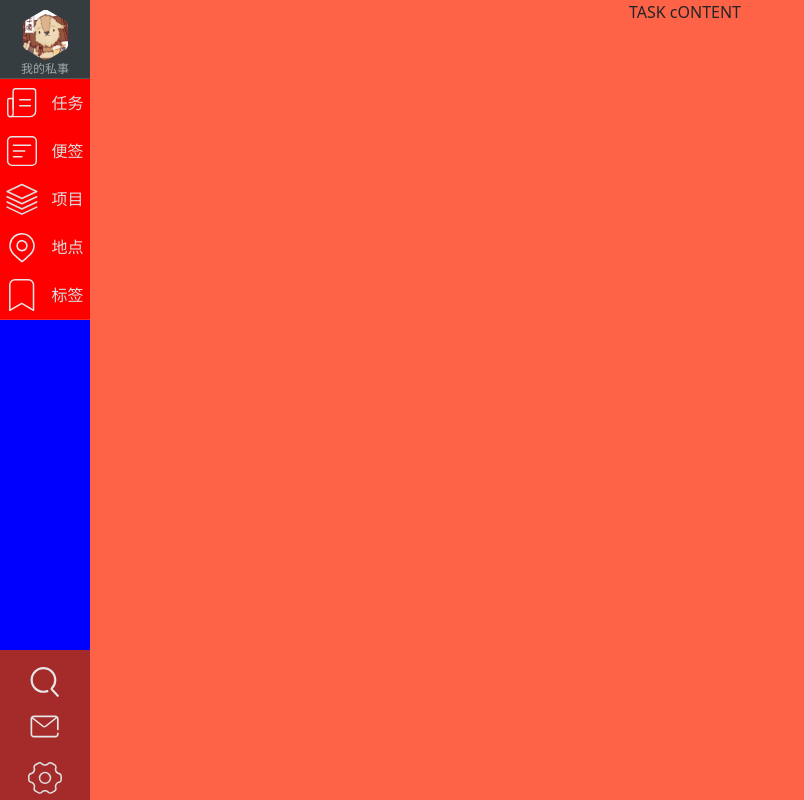
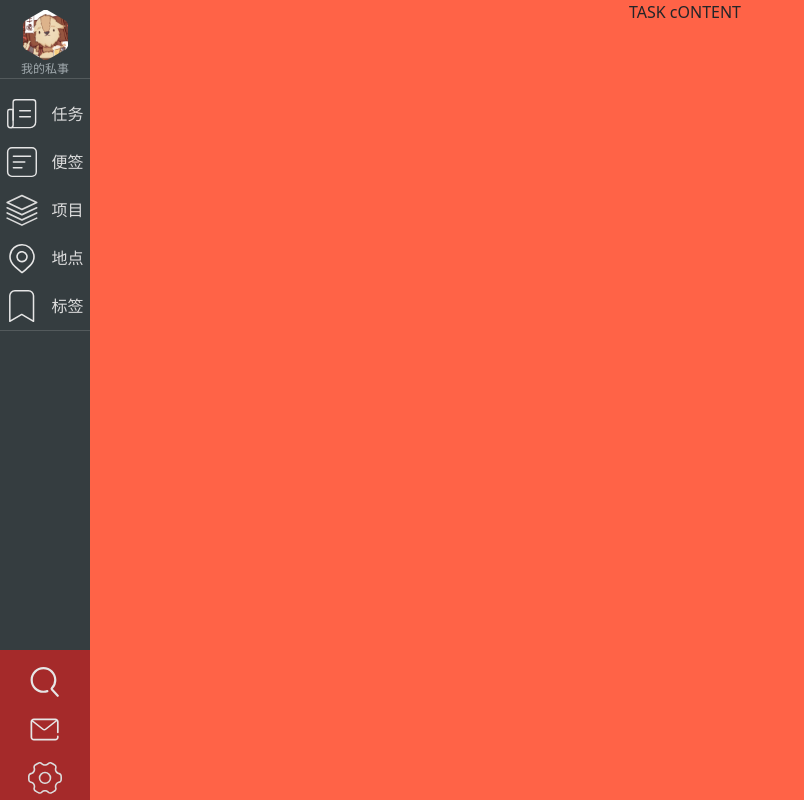
Before and after one commit to liulaoliu/hieplan, a React (Create React App) app: page /main/task in a window 1280 px wide. Shown: the whole page, without its empty margins (0-804 px from the left). Built offline with nearby package versions, Linux system fonts and the light colour scheme.

Commit message:
POPOVER 的OVERLAY 定位正确 新的策略成功

```diff
--- a/src/Components/taskPage/SidebarAvatar.tsx
+++ b/src/Components/taskPage/SidebarAvatar.tsx
@@ -1,4 +1,5 @@
 import React, { ReactElement } from "react";
+import PopOver from "./needName/PopOver/PopOver";
 import styles from "./task.module.css";
 
 /**
@@ -15,15 +16,21 @@ export default function SidebarAvatar({
   avatarUrl?: string;
 }): ReactElement {
   return (
+    <PopOver>
       <div
         className={
-        styles.fixed_area_avatar + " " + styles.thinner_line +" cursor_pointer"
+          styles.fixed_area_avatar +
+          " " +
+          styles.thinner_line +
+          " cursor_pointer"
         }
       >
+        <div>
           <div className={styles.avatar_hexagon_container}>
             {/* 对 avatarUrl的判断,如果没有传入一个有效的资源地址，
           那么应该显示默认的图片 ,或者什么都不显示
           */}
+
             <div className={styles.avatar_hexagon_layer1}>
               <div className={styles.avatar_hexagon_layer2}>
                 {avatarUrl === undefined ? (
@@ -36,5 +43,7 @@ export default function SidebarAvatar({
           </div>
           <div className={styles.my_personal_stuff}>我的私事</div>
         </div>
+      </div>
+    </PopOver>
   );
 }
--- a/src/Components/taskPage/SidebarBlock.tsx
+++ b/src/Components/taskPage/SidebarBlock.tsx
@@ -1,6 +1,6 @@
 import React, { MouseEventHandler, ReactElement } from "react";
-import { Button } from "react-bootstrap";
-import { Link, useMatch } from "react-router-dom";
+
+import { Link } from "react-router-dom";
 import PopOver from "./needName/PopOver/PopOver";
 import styles from "./task.module.css";
 
@@ -40,10 +40,9 @@ export default function SidebarBlock({
 }: sideBarBlock): ReactElement {
   let resultOfActiveJudgement = activeUrl === componentRelatedUrl;
 
-
-
   return (
     // 2. 根据当前 url （形如 main/xxxx） 判断是否被点击，被点击 就显示不同的颜色
+
     <div
       className={
         resultOfActiveJudgement
@@ -52,9 +51,11 @@ export default function SidebarBlock({
       }
     >
       {to === undefined ? (
+        <PopOver >
         <div className={styles[iconClassName]}>
 
         </div>
+        </PopOver >
       ) : (
         <Link
           onClick={(e) => {
--- a/src/Components/taskPage/needName/PopOver/PopOver.module.css
+++ b/src/Components/taskPage/needName/PopOver/PopOver.module.css
@@ -1,7 +1,28 @@
-.place_holder{
-
+.popover_container_as_place_holder {
+  /* background-color: blue; */
+  /* opacity: 0.2; */
+  /* width: 100%; */
+  /* height: 100%; */
+  /* filter: blur(1px); */
 }
 
-.overlay{
 
+
+.overlay_inactive {
+  width: 100vw;
+  height: 100vh;
+  position: fixed;
+  top: 0;
+  left: 0;
+  display: none;
+  background-color: coral;
 }
+.overlay_active {
+  width: 100vw;
+  height: 100vh;
+  position: fixed;
+  top: 0;
+  left: 0;
+  display: show;
+  background-color: coral;
+}
--- a/src/Components/taskPage/needName/PopOver/PopOver.tsx
+++ b/src/Components/taskPage/needName/PopOver/PopOver.tsx
@@ -1,13 +1,26 @@
-import React, { ReactElement } from "react";
-import styles from "./PopOver.module.css"
+import { AnyARecord } from "dns";
+import React, { ReactElement, ReactPropTypes, useState } from "react";
+import styles from "./PopOver.module.css";
 interface Props {}
 
-export default function PopOver({}: Props): ReactElement {
-    console.log('popover');
+export default function PopOver(props:any): ReactElement {
+ const [status, setstate] = useState(false);
 
-  return <div>
-      <div className={styles.place_holder}></div>
-      <div className={styles.overlay}></div>
+ const setActive =()=> setstate(true);
+ const setInactive=()=> setstate(false);
 
-  </div>;
+
+  return (
+    <div
+    onClick={setActive}
+    className={styles.popover_container_as_place_holder}>
+      {props.children}
+      <div
+        onClick={(e)=>{
+          e.stopPropagation();
+          setInactive()
+        }}
+      className={status===true?styles.overlay_active:styles.overlay_inactive}></div>
+    </div>
+  );
 }
--- a/src/Components/taskPage/task.module.css
+++ b/src/Components/taskPage/task.module.css
@@ -28,12 +28,12 @@
 
 .fixed_area_regular_stuff {
   height: 260px;
-  background-color: red;
+  /* background-color: red; */
 }
 /* 如果你不知道是什么意思，不要动  */
 .optionalPluginPlace {
   height: 100%;
-  background-color: blue;
+  /* background-color: blue; */
   overflow: scroll;
 }
 /* 如果你不知道是什么意思，不要动  */
@@ -160,14 +160,16 @@ https://zhuanlan.zhihu.com/p/80800239
 
 .message_icon {
   background-image: url(../.././assets/svg/icons_32/message.svg);
-  width: 32px;
+  background-position: center;
+  width: 100%;
   height: 32px;
   background-repeat: no-repeat;
   margin: 1rem auto;
 }
 .setting_icon {
   background-image: url(../.././assets/svg/icons_32/setting.svg);
-  width: 35px;
+  background-position: center;
+  width: 100%;
   height: 32px;
   background-repeat: no-repeat;
   margin: 1rem auto;
```
Lines whose indentation alone changed are shown as unchanged.
